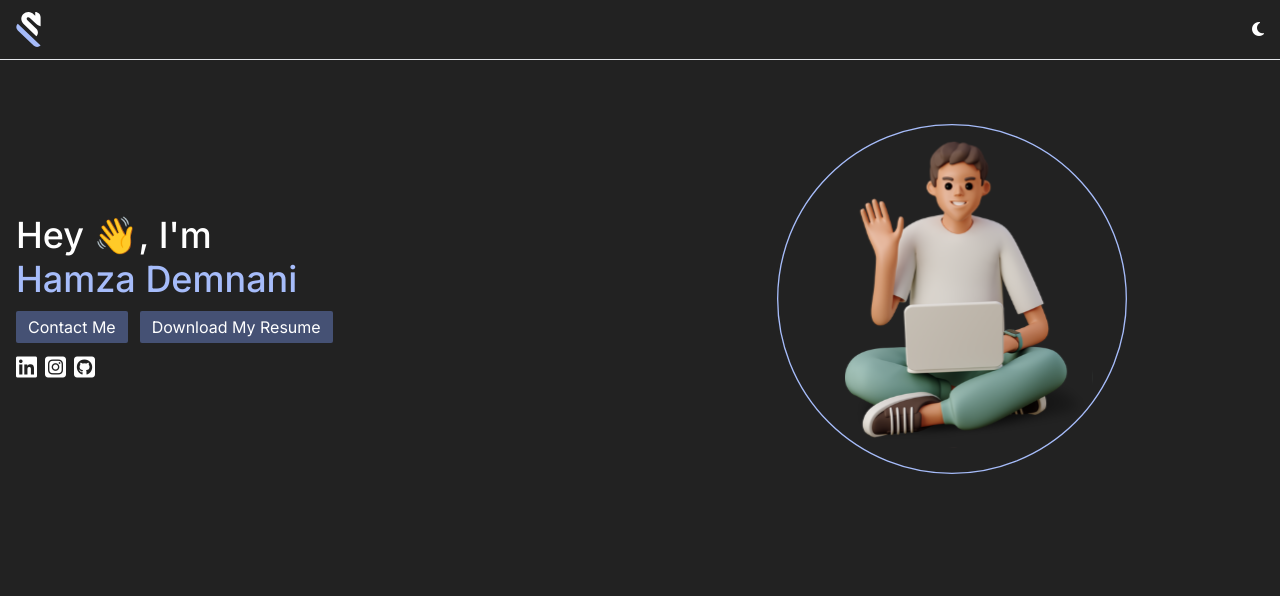
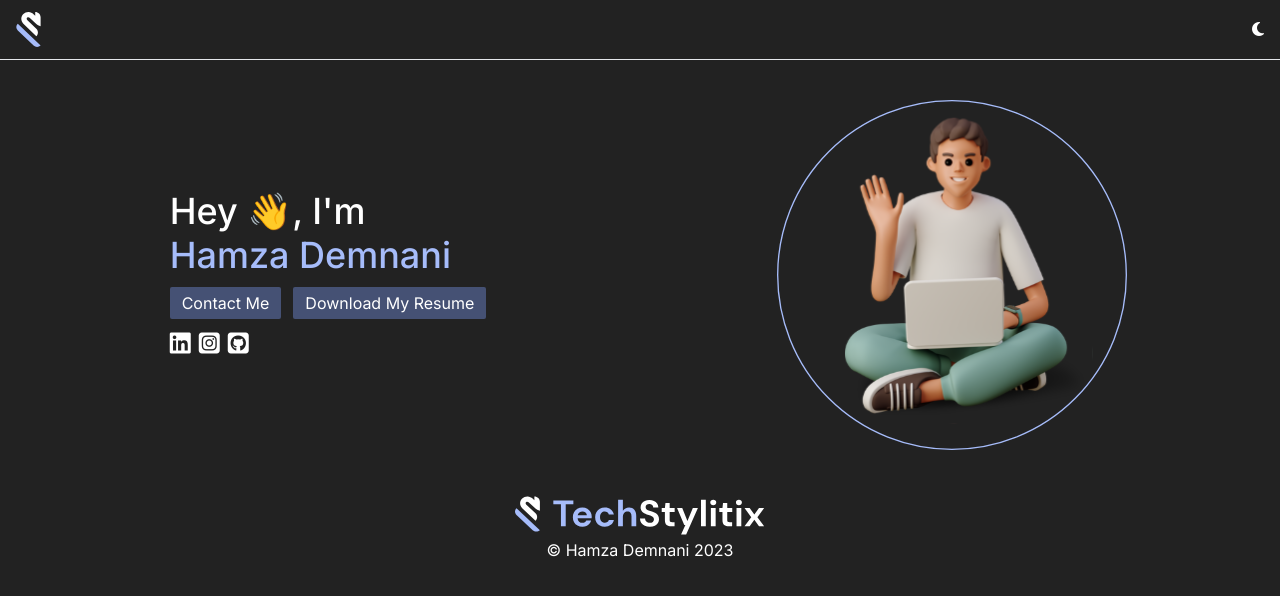
Before and after one commit to hamzaal1/portfolio, a Next.js app: page / in a window 1280 px wide. Shown: the top 596 px of the page. Built offline with nearby package versions, Linux system fonts and the light colour scheme.

Commit message:
add hero section with copyright

```diff
--- a/src/app/page.js
+++ b/src/app/page.js
@@ -1,10 +1,12 @@
+import CopyRight from '@/components/copyright'
 import Hero from '@/components/hero'
 import Image from 'next/image'
 
 export default function Home() {
   return (
-    <main className="min-h-screen">
+    <main className="">
       <Hero />
+      <CopyRight />
     </main>
   )
 }
--- /dev/null
+++ b/src/components/copyright.jsx
@@ -0,0 +1,12 @@
+import Image from "next/image";
+
+function CopyRight() {
+    return (
+        <div className='text-center text-white'>
+            <Image className='mx-auto' src={`/images/full-logo.svg`} alt="me" width="250" height="35" />
+            <p>© Hamza Demnani 2023 </p>
+        </div>
+    )
+}
+
+export default CopyRight;
--- a/src/components/hero.jsx
+++ b/src/components/hero.jsx
@@ -2,8 +2,9 @@ import Image from "next/image";
 
 function Hero() {
     return (
-        <div className="container py-16 flex justify-center items-center">
+        <div className="container py-10 flex flex-col md:flex-row justify-center items-center">
             <div className="flex-1">
+                <div className="grid justify-center">
                     <div className="text-4xl font-medium">
                         <h1 className="mb-1 text-white">
                             Hey 👋, I'm
@@ -26,7 +27,8 @@ function Hero() {
                         </a>
                     </div>
                 </div>
-            <div className="flex-1">
+            </div>
+            <div className="flex-1 mb-10 md:mb-0 order-first md:order-last">
                 <Image className="mx-auto" src={`/images/hero-section-avatar.svg`} alt="me" width="350" height="35" />
             </div>
         </div>
```
Also changed, not shown: public/images/full-logo.svg (added). Lines whose indentation alone changed are shown as unchanged.
